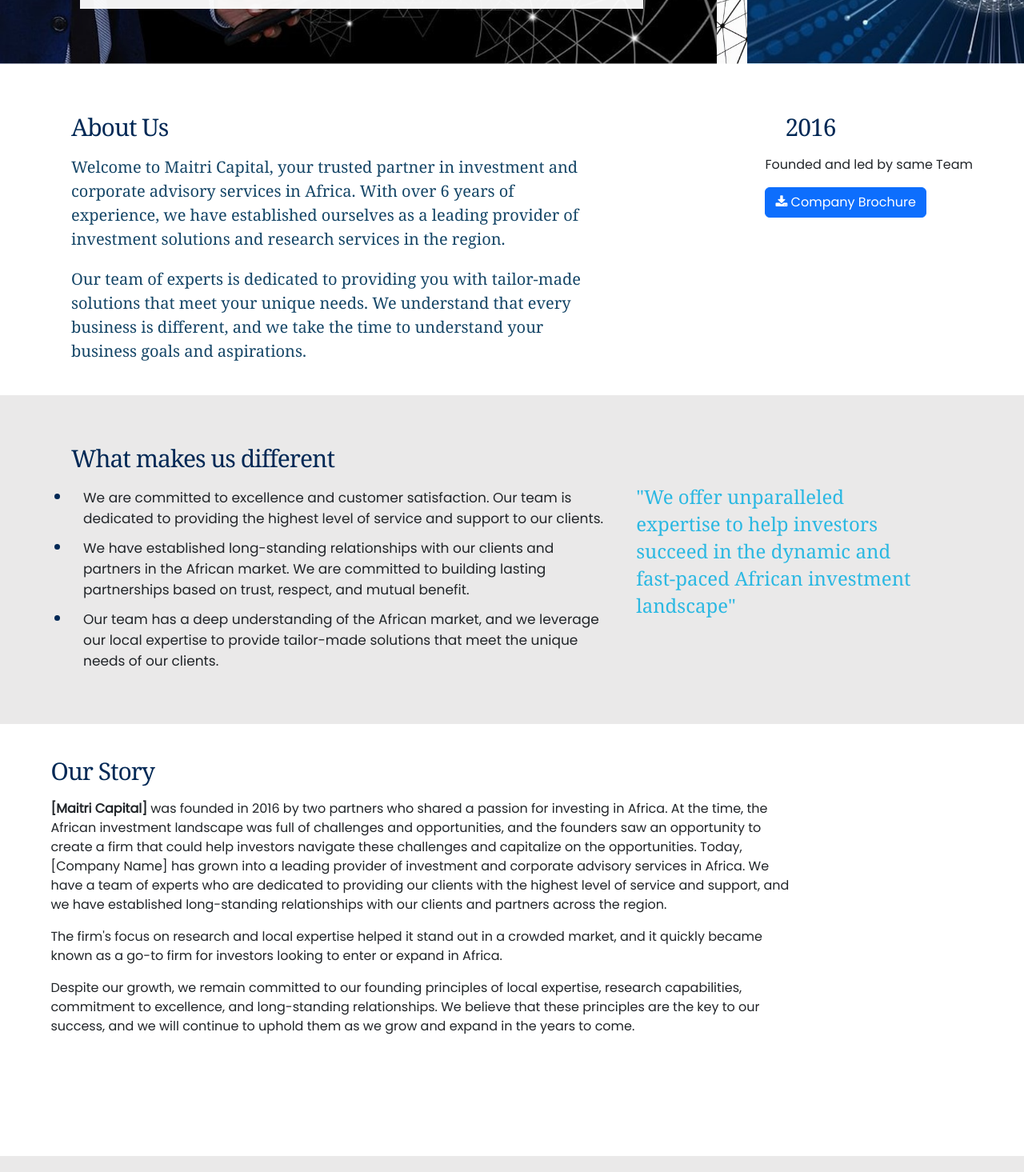
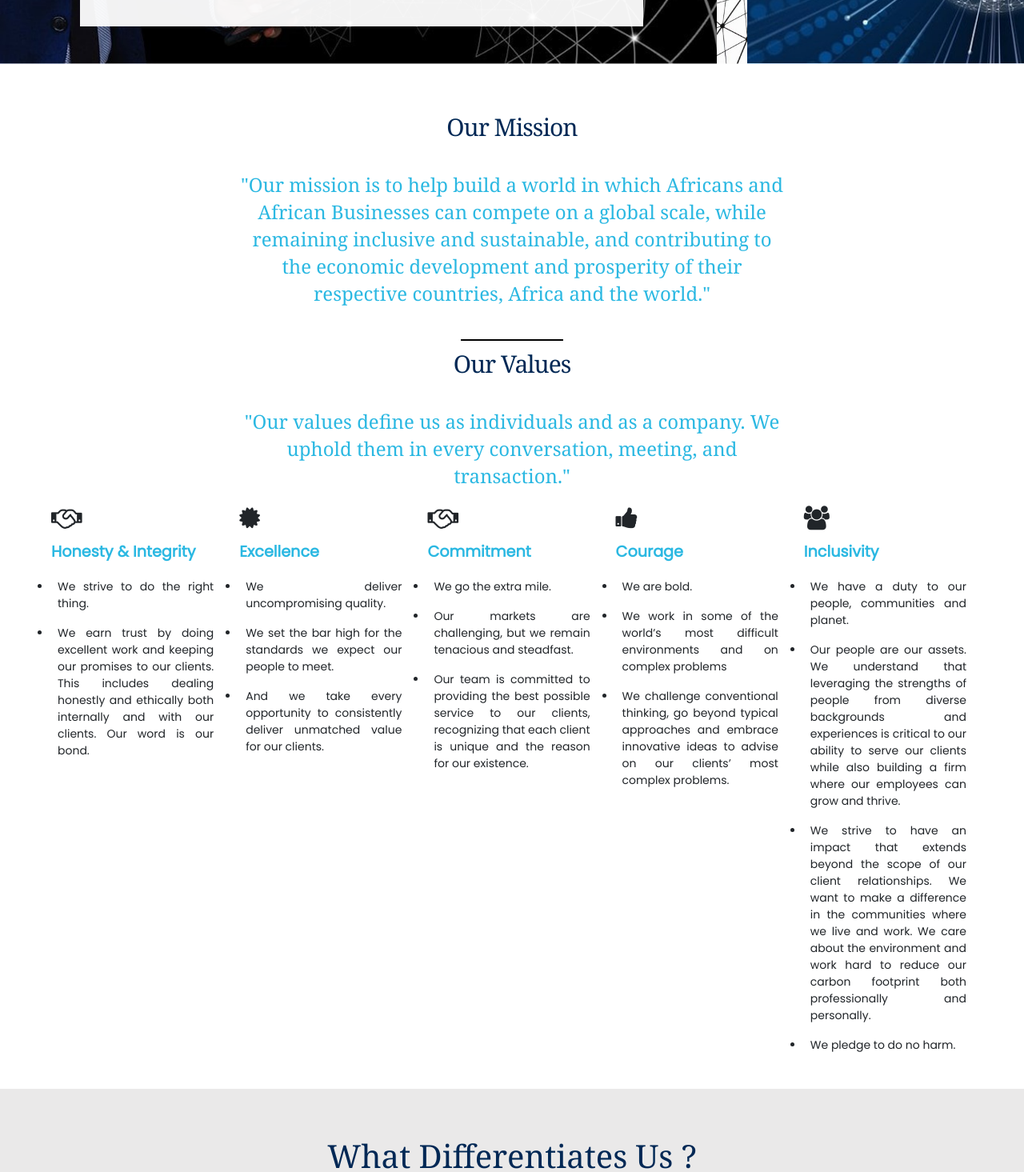
Before and after one commit to ealpha072/maitri_capital, a React (Create React App) app in the folder frontend/: page / in a window 1280 px wide. Shown: the part 420-1885 px from the top of the page at 80% size. Built offline with nearby package versions, Linux system fonts and the light colour scheme; the HTML template or start-up script is replaced by a standard one.

Commit message:
About page

```diff
--- a/frontend/src/components/About.jsx
+++ b/frontend/src/components/About.jsx
@@ -5,72 +5,171 @@
 import banner_10 from "../assets/banners/banner_10.jpg"
 
 const About = () => {
-   const text = "Providing expert investment and corporate advisory services in Africa"
+   const text = "Independent, Client-Focused Impact, Investment, and Corporate Advisory and Research for Africa"
+   const shortText = "Providing our clients with unrivaled market knowledge, experience, global execution capabilities and industry-leading network access in order to deliver in-depth insight, high-quality advice, and close deals"
     return (
       <div className="about-container">
-            <Banner backgroundImg={banner_10} extraImg={banner_9} shortText={text} />
-            <div className="about-top d-flex">
-                <div className="about-p">
-                    <p className="front-p">About Us</p>
-                    <p className="p-about">
-                        Welcome to Maitri Capital, your trusted partner in investment and
-                        corporate advisory services in Africa. With over 6 years of experience,
-                        we have established ourselves as a leading provider of investment solutions
-                        and research services in the region.
-                    </p>
-                    <p className="p-about">
-                        Our team of experts is dedicated to providing you with tailor-made solutions
-                        that meet your unique needs. We understand that every business is different,
-                        and we take the time to understand your business goals and aspirations.
+        <Banner
+          backgroundImg={banner_10}
+          extraImg={banner_9}
+          mainText={text}
+          shortText={shortText}
+        />
+        <div className={styles.aboutTop}>
+          <div className={styles.missionDiv}>
+            <p className="front-p">Our Mission</p>
+            <p className="">
+              "Our mission is to help build a world in which Africans and
+              African Businesses can compete on a global scale, while remaining
+              inclusive and sustainable, and contributing to the economic
+              development and prosperity of their respective countries, Africa
+              and the world."
             </p>
           </div>
-                <div className={styles.foundingYear}>
-                    <p className="front-p">2016</p>
-                    <p className='core-ind'>Founded and led by same Team</p>
-                    <button className="btn btn-primary"> <i className='fa fa-download'></i> Company Brochure</button>
+        </div>
+
+        <div className={styles.divider}></div>
+
+        <div className={styles.aboutTop}>
+          <div className={styles.missionDiv}>
+            <p className="front-p">Our Values</p>
+            <p className="">
+              "Our values define us as individuals and as a company. We uphold
+              them in every conversation, meeting, and transaction."
+            </p>
+          </div>
+
+          <div className={styles.valuesDiv}>
+            <div className="row">
+              <div className={`col ${styles.individualHolder}`}>
+                <i className="fa fa-handshake-o"></i>
+                <h3>Honesty & Integrity</h3>
+                <ul>
+                  <li>We strive to do the right thing.</li>
+                  <li>
+                    We earn trust by doing excellent work and keeping our
+                    promises to our clients. This includes dealing honestly and
+                    ethically both internally and with our clients. Our word is
+                    our bond.
+                  </li>
+                </ul>
+              </div>
+
+              <div className={`col ${styles.individualHolder}`}>
+                <i className="fa fa-certificate"></i>
+                <h3>Excellence</h3>
+                <ul>
+                  <li>We deliver uncompromising quality.</li>
+                  <li>
+                    We set the bar high for the standards we expect our people
+                    to meet.
+                  </li>
+                  <li>
+                    And we take every opportunity to consistently deliver
+                    unmatched value for our clients.
+                  </li>
+                </ul>
+              </div>
+
+              <div className={`col ${styles.individualHolder}`}>
+                <i className="fa fa-handshake-o"></i>
+                <h3>Commitment</h3>
+                <ul>
+                  <li>We go the extra mile.</li>
+                  <li>
+                    Our markets are challenging, but we remain tenacious and
+                    steadfast.{" "}
+                  </li>
+                  <li>
+                    Our team is committed to providing the best possible service
+                    to our clients, recognizing that each client is unique and
+                    the reason for our existence.
+                  </li>
+                </ul>
+              </div>
+
+              <div className={`col ${styles.individualHolder}`}>
+                <i className="fa fa-thumbs-up"></i>
+                <h3>Courage</h3>
+                <ul>
+                  <li>We are bold.</li>
+                  <li>
+                    We work in some of the world’s most difficult environments
+                    and on complex problems{" "}
+                  </li>
+                  <li>
+                    We challenge conventional thinking, go beyond typical
+                    approaches and embrace innovative ideas to advise on our
+                    clients’ most complex problems.
+                  </li>
+                </ul>
+              </div>
+
+              <div className={`col ${styles.individualHolder}`}>
+                <i className="fa fa-users"></i>
+                <h3>Inclusivity</h3>
+                <ul>
+                  <li>We have a duty to our people, communities and planet.</li>
+                  <li>
+                    Our people are our assets. We understand that leveraging the
+                    strengths of people from diverse backgrounds and experiences
+                    is critical to our ability to serve our clients while also
+                    building a firm where our employees can grow and thrive.
+                  </li>
+                  <li>
+                    We strive to have an impact that extends beyond the scope of
+                    our client relationships. We want to make a difference in
+                    the communities where we live and work. We care about the
+                    environment and work hard to reduce our carbon footprint
+                    both professionally and personally.
+                  </li>
+                  <li>We pledge to do no harm.</li>
+                </ul>
+              </div>
+            </div>
           </div>
         </div>
 
         <div className={styles.aboutBottom}>
-                <div>
 			<div className={styles.aboutLeft}>
-                        <p className="front-p">What makes us different</p>
-                        <ul>
-                            <li>We are committed to excellence and customer satisfaction.
-                                Our team is dedicated to providing the highest level of service and support to our clients.</li>
-                            <li>We have established long-standing relationships with our clients and partners in the African market.
-                                We are committed to building lasting partnerships based on trust, respect, and mutual benefit. </li>
-                            <li>Our team has a deep understanding of the African market, and we leverage our local expertise to provide
-                                tailor-made solutions that meet the unique needs of our clients.
-                            </li>
-                        </ul>
-                    </div>
-                    <div className={styles.aboutRight}>
+				<h3>What Differentiates Us ?</h3>
 				<p>
-                            "We offer unparalleled expertise to help investors succeed in the dynamic and fast-paced African investment landscape"
+					We are your long-term trusted advisor and partner.
+					Each advisory assignment is undertaken with utmost care,
+					diligence and dedication no matter the size. Being independent,
+					we are free from conflicts and can give impartial advice.
+					We are top heavy and hands-on with senior involvement end to end.
 				</p>
+
 			</div>
         </div>
-            </div>
+
         <div className={styles.storyLine}>
           <div>
             <p className="">Our Story</p>
             <p>
-                        <strong>[Maitri Capital]</strong> was founded in 2016 by two partners who shared a passion for investing in Africa.
-                        At the time, the African investment landscape was full of challenges and opportunities, and the founders
-                        saw an opportunity to create a firm that could help investors navigate these challenges and capitalize on the opportunities.
-                        Today, [Company Name] has grown into a leading provider of investment and corporate advisory services in Africa.
-                        We have a team of experts who are dedicated to providing our clients with the highest level of service and support,
-                        and we have established long-standing relationships with our clients and partners across the region.
+              <strong>[Maitri Capital]</strong> was founded in 2016 by two
+              partners who shared a passion for investing in Africa. At the
+              time, the African investment landscape was full of challenges and
+              opportunities, and the founders saw an opportunity to create a
+              firm that could help investors navigate these challenges and
+              capitalize on the opportunities. Today, [Company Name] has grown
+              into a leading provider of investment and corporate advisory
+              services in Africa. We have a team of experts who are dedicated to
+              providing our clients with the highest level of service and
+              support, and we have established long-standing relationships with
+              our clients and partners across the region.
             </p>
             <p>
-                        The firm's focus on research and local expertise helped it stand out
-                        in a crowded market, and it quickly became known as a go-to firm for investors looking to enter or expand in Africa.
+              The firm's focus on research and local expertise helped it stand
+              out in a crowded market, and it quickly became known as a go-to
+              firm for investors looking to enter or expand in Africa.
             </p>
             <p>
-                        Despite our growth, we remain committed to our founding principles of local expertise,
-                        research capabilities, commitment to excellence, and long-standing relationships.
-                        We believe that these principles are the key to our success, and we will continue to
+              Despite our growth, we remain committed to our founding principles
+              of local expertise, research capabilities, commitment to
+              excellence, and long-standing relationships. We believe that these
+              principles are the key to our success, and we will continue to
               uphold them as we grow and expand in the years to come.
             </p>
           </div>
--- a/frontend/src/components/Header.jsx
+++ b/frontend/src/components/Header.jsx
@@ -38,11 +38,9 @@
                     <div className="dropdown">
                         <a href="/#" className='dropdown-toggle' id="dropdownMenuButton" data-toggle="dropdown" aria-expanded="false">About Us </a>
                         <div className="dropdown-menu" aria-labelledby="dropdownMenuButton">
-                            <Link className="dropdown-item" to='/'>Our Story</Link>
-                            <Link className="dropdown-item" to='/'>What differentiates us</Link>
+                            <Link className="dropdown-item" to='/'>Our Mission</Link>
                             <Link className="dropdown-item" to='/'>Our Values</Link>
-                            <Link className="dropdown-item" to='/'>Our Projects</Link>
-                            <Link className="dropdown-item" to='/'>Careers</Link>
+                            <Link className="dropdown-item" to='/'>What Differentiates Us</Link>
                         </div>
                     </div>
                     <a href="/team">Team </a>
--- a/frontend/src/components/redutants.js
+++ b/frontend/src/components/redutants.js
@@ -75,3 +75,9 @@
                         </div>
                     </div>
 */
+
+/*<p className="p-about">
+                        Our team of experts is dedicated to providing you with tailor-made solutions
+                        that meet your unique needs. We understand that every business is different,
+                        and we take the time to understand your business goals and aspirations.
+                    </p>*/
--- a/frontend/src/components/styles/About.module.css
+++ b/frontend/src/components/styles/About.module.css
@@ -1,12 +1,74 @@
+.aboutTop {
+    width: 90%;
+    margin: auto;
+    background-color: #fff;
+    margin-bottom: 20px;
+}
 
+.aboutTop > div:first-child{
+    display: flex;
+    flex-direction: column;
+    align-items: center;
+    width: 60%;
+    margin: auto;
+    text-align: center;
+}
+
+.divider{
+    width: 10%;
+    margin: auto;
+    border-bottom: 2px solid #000;
+}
+
+.valuesDiv{
+    width: 100%;
+    margin: auto;
+}
+
+.missionDiv p:last-child{
+    margin: 20px auto;
+    color: #2bb8e2;
+    font-size: 1.5rem;
+    line-height: 2.125rem;
+    font-family: "Georgia",serif;
+}
+
+
+
+/* HOLDERS FOR INDIVIDUAL */
+/* .individualHolder > *{
+    padding-left: 10px;
+} */
+.individualHolder i{
+    display: inline-block ;
+    vertical-align: middle;
+    font-size: 30px;
+    padding-bottom: 10px;
+}
+
+.individualHolder h3{
+    padding-top: 6px;
+    padding-bottom: 6px;
+    font-size: 1.2rem;
+    color: #2bb8e2;
+    font-weight: 700;
+}
+
+.individualHolder ul li{
+    font-size: 0.875rem;
+    list-style-type: disc;
+    padding: 8px;
+    text-align: justify;
+}
+
+
+/* BOTTOM */
 .aboutBottom{
-    display: flex;
     width: inherit;
     background-color: #eae9e9;
 }
 
 .aboutBottom > div{
-    display: flex;
     width: 90%;
     margin: auto;
     padding-top: 50px;
@@ -17,7 +79,7 @@
     padding-left: 25px;
 }
 
-.aboutBottom ul li{
+/* .aboutBottom ul li{
     list-style-type: disc;
     margin: 0 0 10px;
     padding: 0 0 0 15px;
@@ -28,14 +90,33 @@
 .aboutBottom ul li::marker{
     color: var(--hlblue);
     font-size: larger;
-}
+} */
 
 .aboutLeft{
     width: 60%;
     margin-right: 40px;
 }
 
-.aboutRight{
+.aboutLeft h3{
+    text-align: center;
+    width: 80%;
+    color: #002855;
+    margin: 10px auto;
+    font-size: 2.5rem;
+    font-family: "Georgia",serif;
+}
+
+.aboutLeft p{
+    text-align: center;
+    width: 70%;
+    margin: 30px auto;
+    color: #2bb8e2;
+    font-size: 1.5rem;
+    line-height: 2.125rem;
+    font-family: "Georgia",serif;
+}
+
+/* .aboutRight{
     width: 30%;
     padding-top: 60px;
 }
@@ -45,7 +126,7 @@
     font-size: 1.5rem;
     line-height: 2.125rem;
     font-family: "Georgia",serif;
-}
+} */
 
 .storyLine{
     margin-top: 30px;
@@ -73,10 +154,10 @@
 }
 
 @media screen and (max-width:750px){
-    .foundingYear{
+    /* .foundingYear{
         width: 100%;
         text-align: center;
-    }
+    } */
 
     .aboutBottom > div {
         flex-direction: column;
@@ -90,11 +171,11 @@
         width: 100%;
     }
 
-    .aboutRight p{
+    /* .aboutRight p{
         text-align: center;
         font-size: 1.5rem;
         padding-left: 15px;
-    }
+    } */
 
     .storyLine{
         text-align: center;
```
Also changed, not shown: frontend/src/components/Banner.jsx (+3 -4 lines). Lines whose indentation alone changed are shown as unchanged.
